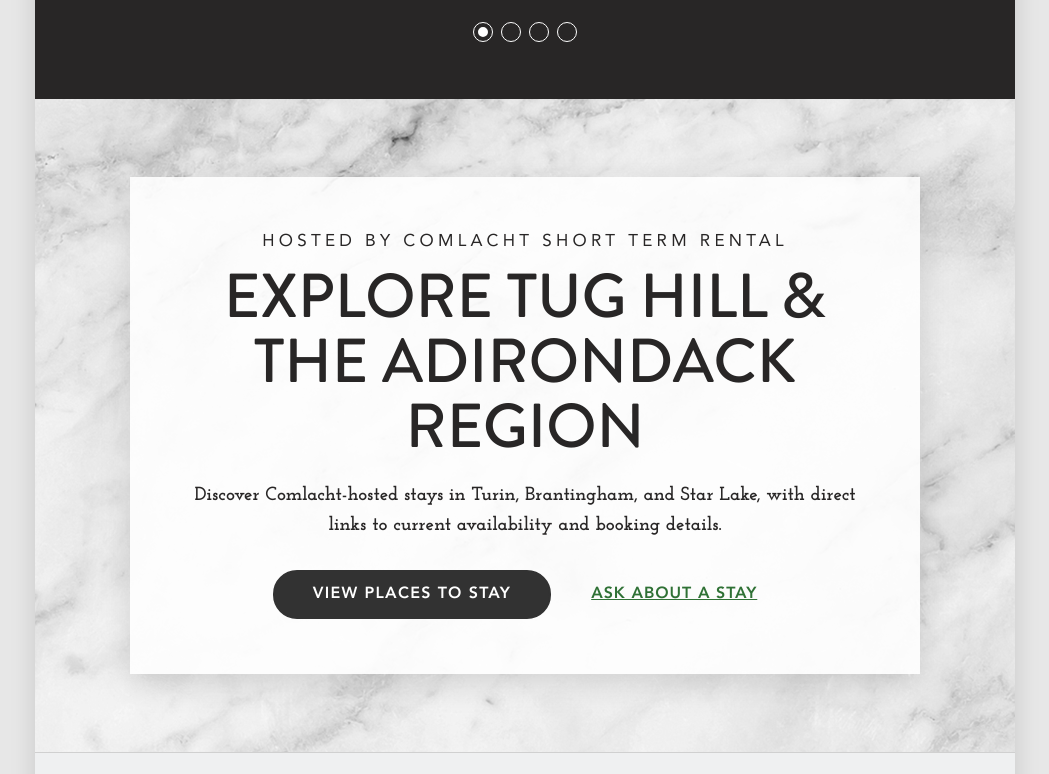
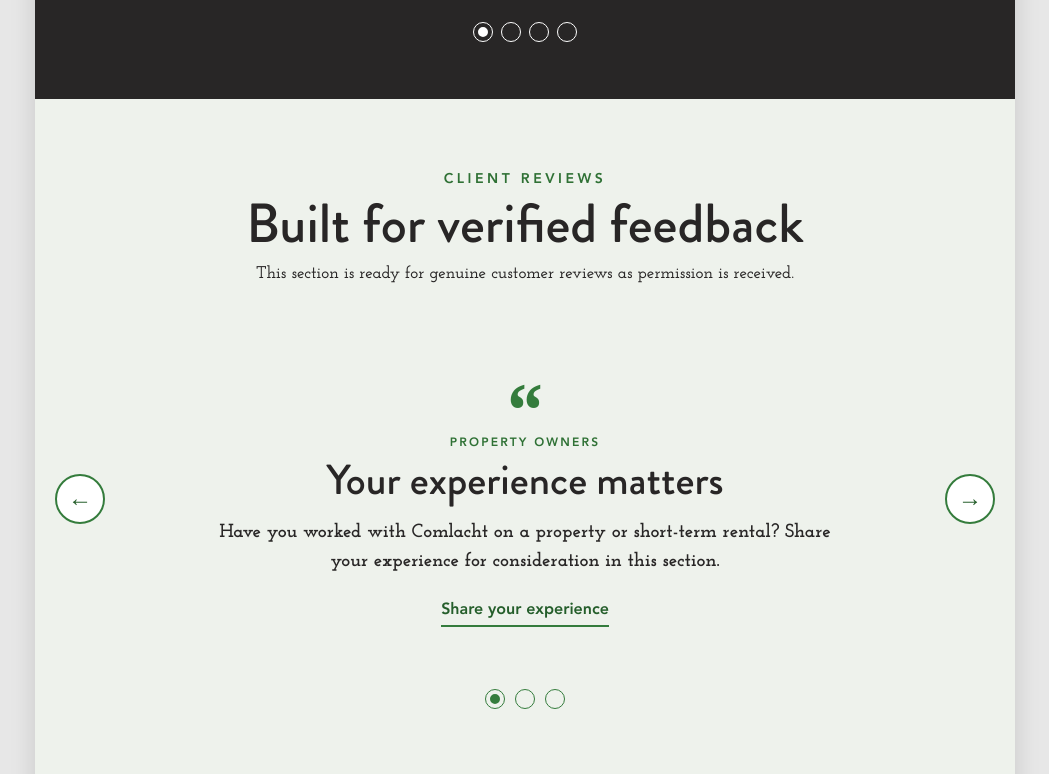
Before and after one commit to chrismuha/comlacht, a Vue app: page /#/ in a window 1280 px wide. Shown: the part 3102-3876 px from the top of the page, without its empty margins (115-1164 px from the left). Built offline with nearby package versions, Linux system fonts and the light colour scheme.

Commit message:
Improve carousels and optimize video

```diff
--- a/src/Views/HomeView.vue
+++ b/src/Views/HomeView.vue
@@ -3,6 +3,7 @@
 import logo from '@/assets/images/logo.jpg'
 import chamberBadge from '@/assets/images/badge.jpg'
 import ProjectGallery from '@/components/home/ProjectGallery.vue'
+import Testimonials from '@/components/home/Testimonials.vue'
 import SiteHeader from '@/components/base/SiteHeader.vue'
 import SiteFooter from '@/components/base/SiteFooter.vue'
 
@@ -99,6 +100,8 @@
 
       <ProjectGallery />
 
+      <Testimonials />
+
       <section id="places-to-stay" class="places-to-stay marble">
         <div class="stay-copy">
           <p class="small-title">HOSTED BY COMLACHT SHORT TERM RENTAL</p>
--- a/src/components/home/ProjectGallery.vue
+++ b/src/components/home/ProjectGallery.vue
@@ -11,6 +11,9 @@
 const currentIndex = ref(0)
 const slider = ref(null)
 let scrollFrame = null
+let dragging = false
+let dragStartX = 0
+let dragStartScroll = 0
 
 function show(index) {
   const nextIndex = (index + slides.length) % slides.length
@@ -28,6 +31,29 @@
     currentIndex.value = Math.round(slider.value.scrollLeft / slider.value.clientWidth)
   })
 }
+
+function startMouseDrag(event) {
+  if (event.pointerType !== 'mouse' || event.button !== 0 || event.target.closest('a, button')) return
+  dragging = true
+  dragStartX = event.clientX
+  dragStartScroll = slider.value.scrollLeft
+  slider.value.classList.add('dragging')
+  slider.value.setPointerCapture(event.pointerId)
+}
+
+function moveMouseDrag(event) {
+  if (!dragging) return
+  event.preventDefault()
+  slider.value.scrollLeft = dragStartScroll - (event.clientX - dragStartX)
+}
+
+function endMouseDrag(event) {
+  if (!dragging) return
+  dragging = false
+  slider.value.classList.remove('dragging')
+  if (slider.value.hasPointerCapture?.(event.pointerId)) slider.value.releasePointerCapture(event.pointerId)
+  show(Math.round(slider.value.scrollLeft / slider.value.clientWidth))
+}
 </script>
 
 <template>
@@ -40,7 +66,7 @@
 
     <div class="gallery-frame">
       <button type="button" class="gallery-arrow previous" aria-label="Previous project category" @click="show(currentIndex - 1)">←</button>
-      <div ref="slider" class="gallery-slider" tabindex="0" aria-roledescription="carousel" aria-label="Comlacht project categories" @keydown.left.prevent="show(currentIndex - 1)" @keydown.right.prevent="show(currentIndex + 1)" @scroll.passive="syncCurrentSlide">
+      <div ref="slider" class="gallery-slider" tabindex="0" aria-roledescription="carousel" aria-label="Comlacht project categories" @keydown.left.prevent="show(currentIndex - 1)" @keydown.right.prevent="show(currentIndex + 1)" @scroll.passive="syncCurrentSlide" @pointerdown="startMouseDrag" @pointermove="moveMouseDrag" @pointerup="endMouseDrag" @pointercancel="endMouseDrag">
         <div class="gallery-track">
           <article v-for="(slide, index) in slides" :key="slide.title" class="gallery-slide" :aria-hidden="index !== currentIndex">
             <div class="photo-slot" aria-hidden="true">
@@ -74,6 +100,8 @@
 .gallery-slider { width: 100%; overflow-x: auto; overflow-y: hidden; scroll-snap-type: x mandatory; scroll-behavior: smooth; overscroll-behavior-x: contain; -webkit-overflow-scrolling: touch; scrollbar-width: none; touch-action: pan-x pan-y; cursor: grab; outline-offset: -4px; }
 .gallery-slider::-webkit-scrollbar { display: none; }
 .gallery-slider:active { cursor: grabbing; }
+.gallery-slider.dragging { scroll-snap-type: none; scroll-behavior: auto; user-select: none; }
+.gallery-slider.dragging * { pointer-events: none; }
 .gallery-track { display: flex; }
 .gallery-slide { min-width: 100%; padding: 0 90px; display: grid; grid-template-columns: minmax(0, 1.45fr) minmax(230px, .75fr); align-items: stretch; scroll-snap-align: start; scroll-snap-stop: always; }
 .photo-slot { min-height: 420px; display: grid; place-content: center; gap: 12px; text-align: center; background: linear-gradient(#ffffff12, #ffffff08), url('../../assets/images/wix-hero.jpg') center / cover; border: 1px solid #ffffff40; color: #347c3c; }
--- /dev/null
+++ b/src/components/home/Testimonials.vue
@@ -0,0 +1,108 @@
+<script setup>
+import { ref } from 'vue'
+
+const slides = [
+  { audience: 'PROPERTY OWNERS', title: 'Your experience matters', copy: 'Have you worked with Comlacht on a property or short-term rental? Share your experience for consideration in this section.' },
+  { audience: 'VACATION RENTAL HOSTS', title: 'Verified host reviews', copy: 'Reviews from hosting and turnover clients will appear here after the customer confirms the wording and gives permission to publish it.' },
+  { audience: 'RESIDENTIAL CLIENTS', title: 'Verified local feedback', copy: 'Residential customer feedback will be added here with permission. No anonymous or invented testimonials will be published.' },
+]
+
+const currentIndex = ref(0)
+const slider = ref(null)
+let scrollFrame = null
+let dragging = false
+let dragStartX = 0
+let dragStartScroll = 0
+
+function show(index) {
+  const nextIndex = (index + slides.length) % slides.length
+  currentIndex.value = nextIndex
+  slider.value?.scrollTo({ left: nextIndex * slider.value.clientWidth, behavior: 'smooth' })
+}
+
+function syncCurrentSlide() {
+  if (scrollFrame) cancelAnimationFrame(scrollFrame)
+  scrollFrame = requestAnimationFrame(() => {
+    if (slider.value?.clientWidth) currentIndex.value = Math.round(slider.value.scrollLeft / slider.value.clientWidth)
+  })
+}
+
+function startMouseDrag(event) {
+  if (event.pointerType !== 'mouse' || event.button !== 0 || event.target.closest('a, button')) return
+  dragging = true
+  dragStartX = event.clientX
+  dragStartScroll = slider.value.scrollLeft
+  slider.value.classList.add('dragging')
+  slider.value.setPointerCapture(event.pointerId)
+}
+
+function moveMouseDrag(event) {
+  if (!dragging) return
+  event.preventDefault()
+  slider.value.scrollLeft = dragStartScroll - (event.clientX - dragStartX)
+}
+
+function endMouseDrag(event) {
+  if (!dragging) return
+  dragging = false
+  slider.value.classList.remove('dragging')
+  if (slider.value.hasPointerCapture?.(event.pointerId)) slider.value.releasePointerCapture(event.pointerId)
+  show(Math.round(slider.value.scrollLeft / slider.value.clientWidth))
+}
+</script>
+
+<template>
+  <section id="testimonials" class="testimonials" aria-labelledby="testimonials-title">
+    <div class="testimonial-heading">
+      <p>CLIENT REVIEWS</p>
+      <h2 id="testimonials-title">Built for verified feedback</h2>
+      <p>This section is ready for genuine customer reviews as permission is received.</p>
+    </div>
+    <div class="testimonial-frame">
+      <button type="button" class="testimonial-arrow previous" aria-label="Previous review" @click="show(currentIndex - 1)">←</button>
+      <div ref="slider" class="testimonial-slider" tabindex="0" aria-roledescription="carousel" aria-label="Comlacht customer review categories" @keydown.left.prevent="show(currentIndex - 1)" @keydown.right.prevent="show(currentIndex + 1)" @scroll.passive="syncCurrentSlide" @pointerdown="startMouseDrag" @pointermove="moveMouseDrag" @pointerup="endMouseDrag" @pointercancel="endMouseDrag">
+        <div class="testimonial-track">
+          <article v-for="(slide, index) in slides" :key="slide.audience" class="testimonial-slide" :aria-hidden="index !== currentIndex">
+            <div class="quote-mark" aria-hidden="true">“</div>
+            <p class="testimonial-audience">{{ slide.audience }}</p>
+            <h3>{{ slide.title }}</h3>
+            <p>{{ slide.copy }}</p>
+            <a href="mailto:comlacht@gmail.com?subject=Customer%20review">Share your experience</a>
+          </article>
+        </div>
+      </div>
+      <button type="button" class="testimonial-arrow next" aria-label="Next review" @click="show(currentIndex + 1)">→</button>
+    </div>
+    <div class="testimonial-dots" aria-label="Choose review category">
+      <button v-for="(slide, index) in slides" :key="slide.audience" type="button" :class="{ active: index === currentIndex }" :aria-label="`Show ${slide.audience.toLowerCase()}`" :aria-current="index === currentIndex ? 'true' : undefined" @click="show(index)"></button>
+    </div>
+  </section>
+</template>
+
+<style scoped>
+.testimonials { padding: 72px 0 66px; overflow: hidden; background: #eef2ec; color: #282626; }
+.testimonial-heading { padding: 0 45px; text-align: center; }
+.testimonial-heading > p:first-child { margin: 0; color: #2f7135; font-size: 14px; font-weight: 800; letter-spacing: .25em; }
+.testimonial-heading h2 { margin: 8px 0 10px; font: 500 clamp(36px, 6vw, 55px)/1 'Brandon Grot', Avenir, sans-serif; }
+.testimonial-heading > p:last-child { margin: 0 0 38px; font: 600 17px/1.5 'Josefin Slab', serif; }
+.testimonial-frame { position: relative; }
+.testimonial-slider { width: 100%; overflow-x: auto; overflow-y: hidden; scroll-snap-type: x mandatory; scroll-behavior: smooth; overscroll-behavior-x: contain; -webkit-overflow-scrolling: touch; scrollbar-width: none; touch-action: pan-x pan-y; cursor: grab; }
+.testimonial-slider::-webkit-scrollbar { display: none; }
+.testimonial-slider.dragging { scroll-snap-type: none; scroll-behavior: auto; user-select: none; cursor: grabbing; }
+.testimonial-slider.dragging * { pointer-events: none; }
+.testimonial-track { display: flex; }
+.testimonial-slide { min-width: 100%; min-height: 340px; padding: 48px max(76px, 15%); display: flex; flex-direction: column; align-items: center; justify-content: center; text-align: center; scroll-snap-align: start; scroll-snap-stop: always; }
+.quote-mark { height: 52px; color: #347c3c; font: 700 76px/1 Georgia, serif; }
+.testimonial-audience { margin: 12px 0 8px; color: #2f7135; font-size: 12px; font-weight: 800; letter-spacing: .18em; }
+.testimonial-slide h3 { margin: 0 0 14px; font: 500 clamp(29px, 5vw, 42px)/1.08 'Brandon Grot', Avenir, sans-serif; }
+.testimonial-slide > p:not(.testimonial-audience) { max-width: 650px; margin: 0 0 24px; font: 700 19px/1.55 'Josefin Slab', serif; }
+.testimonial-slide a { padding-bottom: 5px; border-bottom: 2px solid #347c3c; color: #255e2b; font-weight: 800; text-decoration: none; }
+.testimonial-arrow { position: absolute; top: 50%; z-index: 3; width: 50px; height: 50px; display: grid; place-items: center; transform: translateY(-50%); border: 2px solid #347c3c; border-radius: 50%; background: #fff; color: #255e2b; font-size: 24px; cursor: pointer; touch-action: manipulation; }
+.testimonial-arrow:hover, .testimonial-arrow:focus-visible { background: #347c3c; color: #fff; }
+.previous { left: 20px; }.next { right: 20px; }
+.testimonial-dots { margin-top: 15px; display: flex; justify-content: center; gap: 12px; }
+.testimonial-dots button { width: 18px; height: 18px; padding: 3px; border: 4px solid #eef2ec; border-radius: 50%; outline: 1px solid #347c3c; background: transparent; background-clip: content-box; cursor: pointer; touch-action: manipulation; }
+.testimonial-dots button.active { background: #347c3c; }
+@media (max-width: 760px) { .testimonial-heading { padding: 0 22px; }.testimonial-slide { min-height: 400px; padding: 42px 54px; }.testimonial-arrow { width: 40px; height: 40px; }.previous { left: 7px; }.next { right: 7px; } }
+@media (prefers-reduced-motion: reduce) { .testimonial-slider { scroll-behavior: auto; } }
+</style>
```
Also changed, not shown: 1 other file (tests, documents, lock files or other folders).
